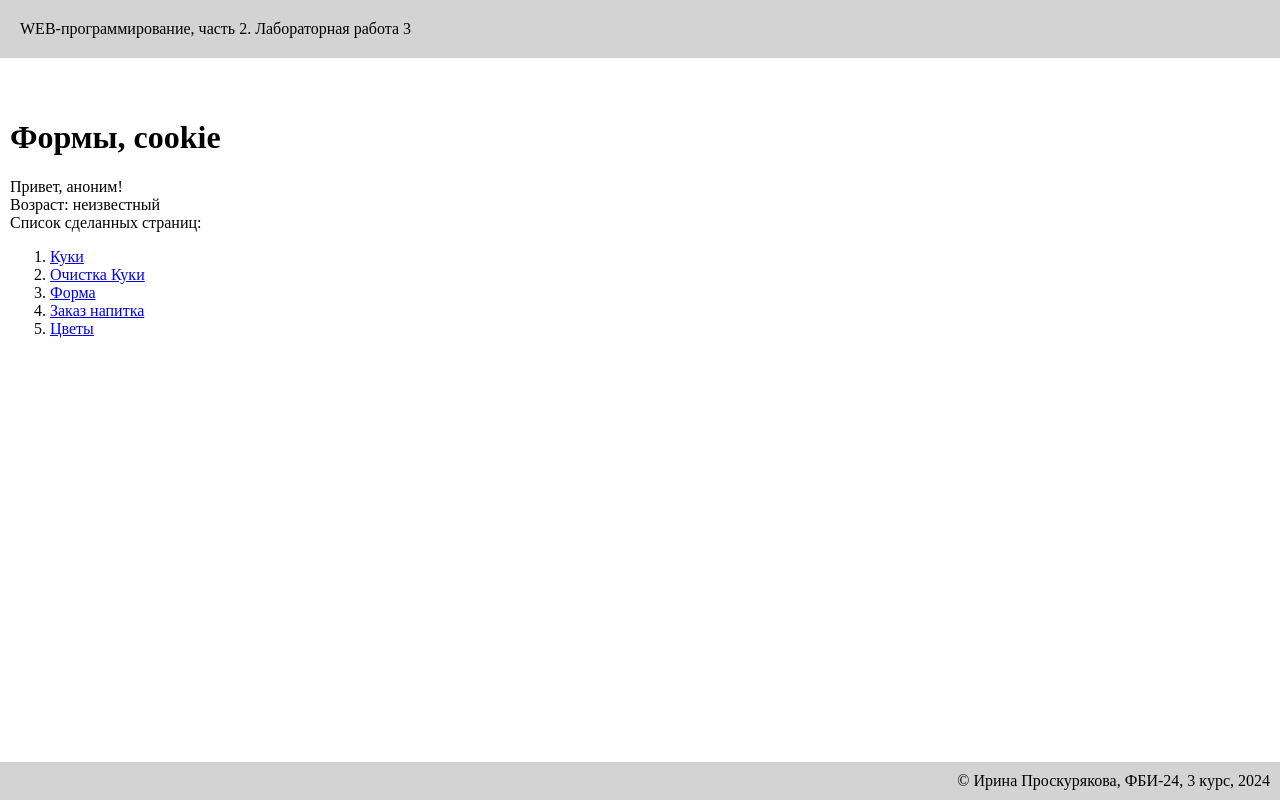
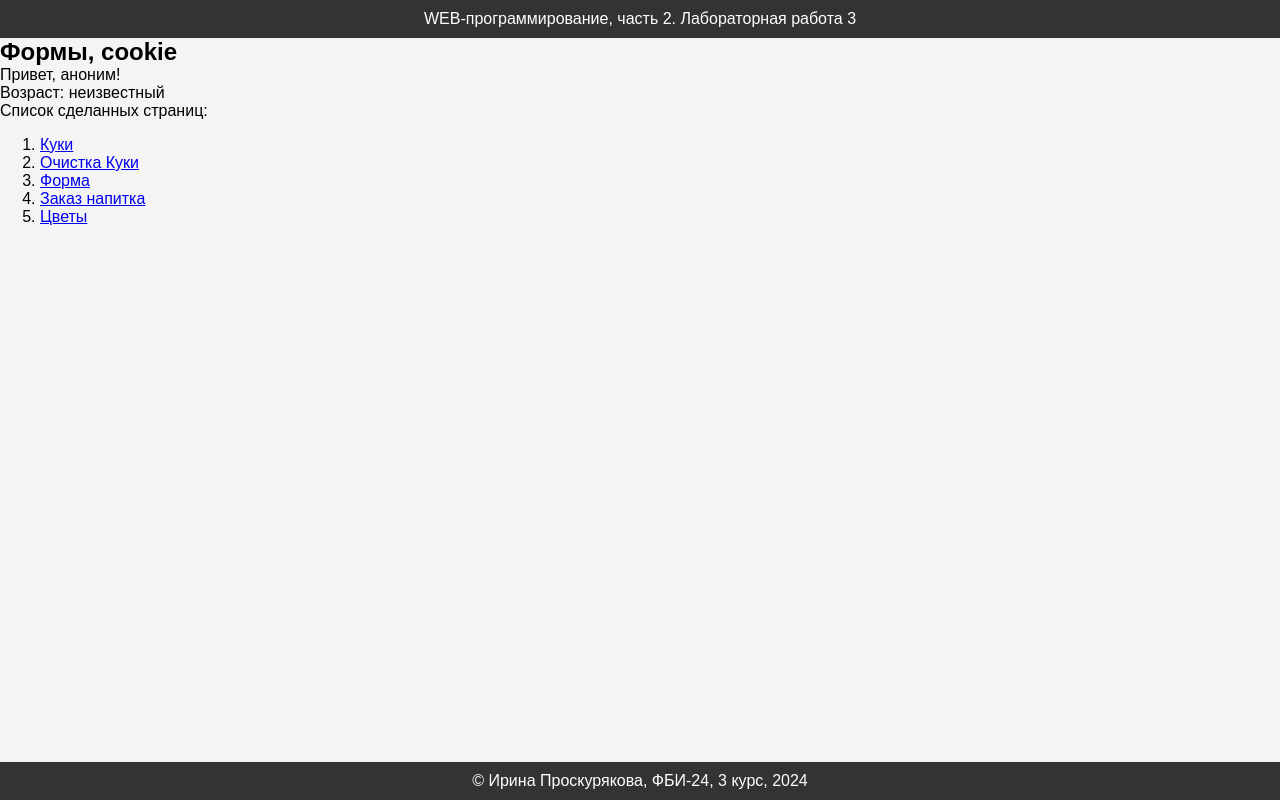
Before and after one commit to rinarocketswife/webprogramming--labs-2, a Flask app: page /lab3/ in a window 1280 px wide. Run offline with Flask 3, Linux system fonts and the light colour scheme.

Commit message:
доп задание

```diff
--- a/static/lab1/lab1/main.css
+++ b/static/lab1/lab1/main.css
@@ -1,28 +1,67 @@
 body {
+    font-family: Arial, sans-serif;
+    background-color: #f4f4f4;
     margin: 0;
-}
-
-main {
-    margin-bottom: 40px;
-    padding: 10px;
+    padding: 0;
 }
 
 header {
-    margin-bottom: 30px;
+    background-color: #333;
+    color: #fff;
+    padding: 10px 0;
+    text-align: center;
+}
+
+h1 {
+    margin: 0;
+    font-size: 24px;
+}
+
+.container {
+    width: 60%;
+    margin: 20px auto;
+    background-color: #fff;
     padding: 20px;
-    background: lightgray;
+    box-shadow: 0 0 10px rgba(0, 0, 0, 0.1);
+}
+
+.menu {
+    display: flex;
+    justify-content: space-between;
+    margin-bottom: 20px;
+}
+
+.menu a {
+    text-decoration: none;
+    color: #333;
+    font-weight: bold;
+    padding: 10px 20px;
+    border: 1px solid #333;
+    border-radius: 5px;
+    transition: background-color 0.3s, color 0.3s;
+}
+
+.menu a:hover {
+    background-color: #333;
+    color: #fff;
+}
+
+.username {
+    text-align: right;
+    font-size: 14px;
+    color: #777;
 }
 
 footer {
-    margin-top: 20px;
-    padding: 10px;
-    background: lightgray;
-    text-align: right;
+    background-color: #333;
+    color: #fff;
+    text-align: center;
+    padding: 10px 0;
     position: fixed;
+    width: 100%;
     bottom: 0;
-    left: 0;
-    right: 0;
 }
+
 
 .error {
     color: red;
```
